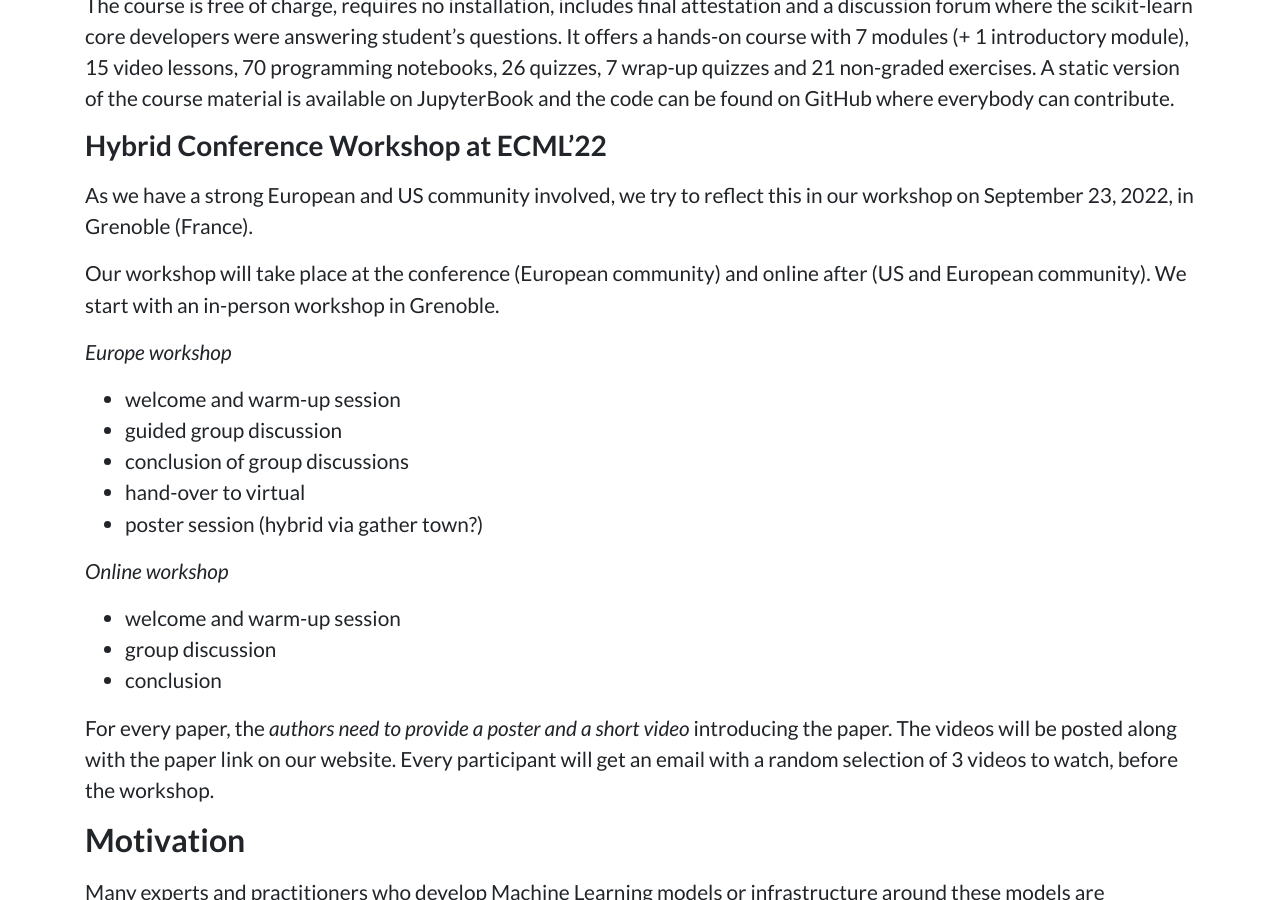
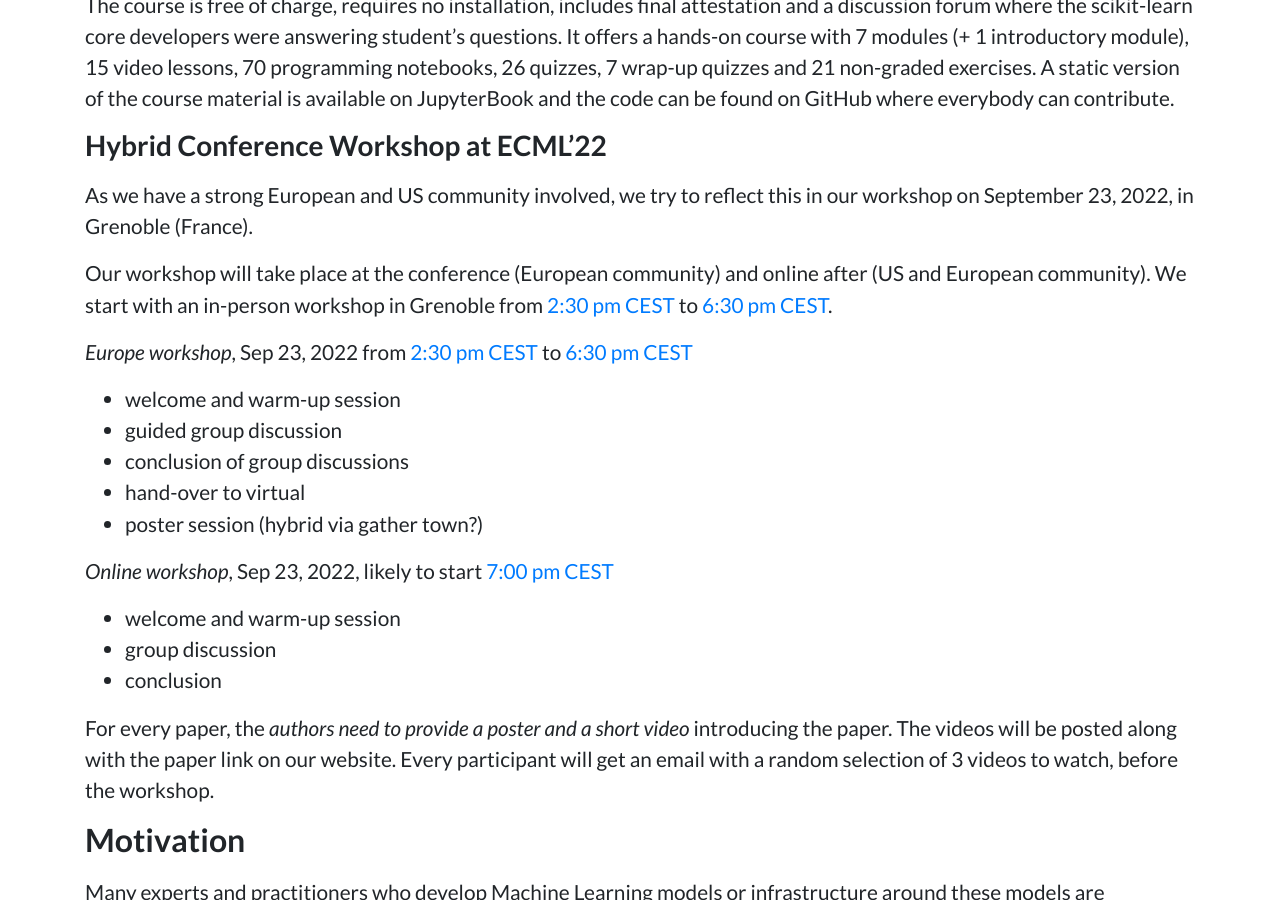
Before and after one commit to teaching-ml/2022, a Jekyll site: the page built from index.md, in a window 1280 px wide and 900 px high, scrolled down 2994 px. Built offline with Jekyll 4.4.1, drawn with Linux system fonts in a browser that asks for light colours.

Commit message:
Timing updates for the ECML workshops

```diff
--- a/index.md
+++ b/index.md
@@ -67,16 +67,18 @@ everybody can contribute.
 
 As we have a strong European and US community involved, we try to reflect this in our workshop on September 23, 2022, in Grenoble (France).
 
-Our workshop will take place at the conference (European community) and online after (US and European community). We start with an in-person workshop in Grenoble.
+Our workshop will take place at the conference (European community) and online after (US and European community). We start with an in-person workshop in Grenoble from [2:30 pm CEST](https://www.timeanddate.com/worldclock/fixedtime.html?iso=20220923T1230) to [6:30 pm CEST](https://www.timeanddate.com/worldclock/fixedtime.html?iso=20220923T1630).
 
-*Europe workshop*
+*Europe workshop*, Sep 23, 2022 from [2:30 pm CEST](https://www.timeanddate.com/worldclock/fixedtime.html?iso=20220923T1230) to [6:30 pm CEST](https://www.timeanddate.com/worldclock/fixedtime.html?iso=20220923T1630)
+
 - welcome and warm-up session
 - guided group discussion
 - conclusion of group discussions
 - hand-over to virtual
 - poster session (hybrid via gather town?)
 
-*Online workshop*
+*Online workshop*, Sep 23, 2022, likely to start [7:00 pm CEST](https://www.timeanddate.com/worldclock/fixedtime.html?iso=20220923T1700)
+
 - welcome and warm-up session
 - group discussion
 - conclusion
```
